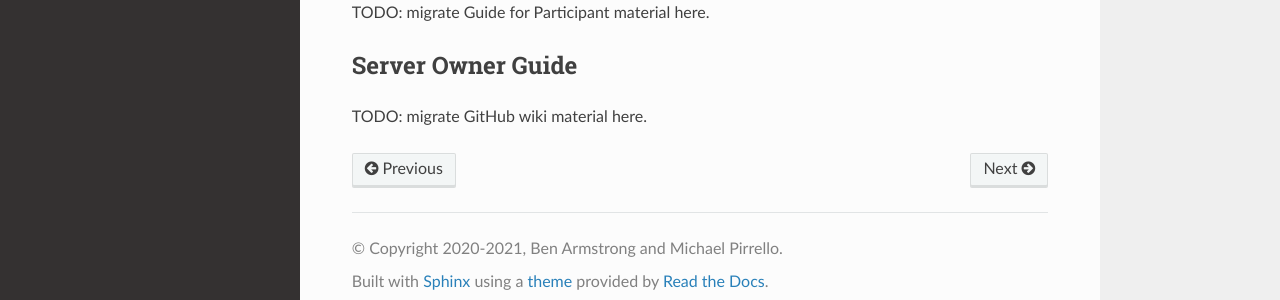
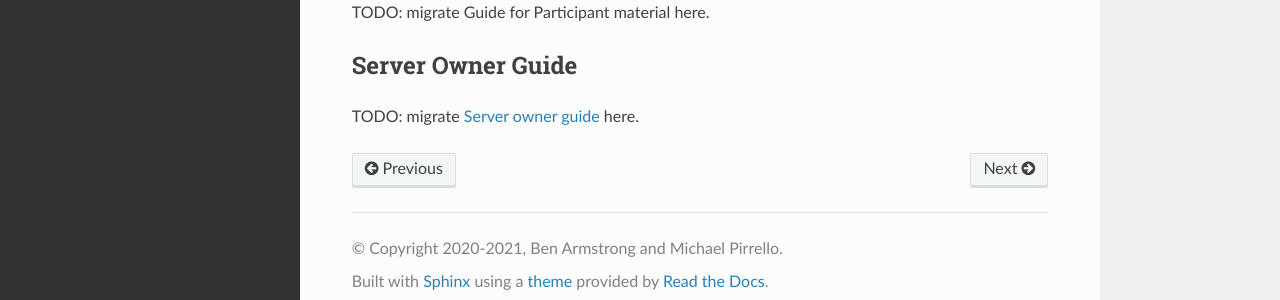
Before and after one commit to dronefly-garden/dronefly-doc, a Sphinx documentation site: the page built from docs/dronefly.rst, in a window 1280 px wide and 1217 px high. Shown: the part 899-1199 px from the top of the window. Built offline with Sphinx 7.4.7 and the Read the Docs theme 2.0.0, drawn with Linux system fonts in a browser that asks for light colours.

Commit message:
Link to server owner guide.

```diff
--- a/docs/dronefly.rst
+++ b/docs/dronefly.rst
@@ -54,4 +54,5 @@ TODO: migrate Guide for Participant material here.
 Server Owner Guide
 ------------------
 
-TODO: migrate GitHub wiki material here.
+TODO: migrate `Server owner guide
+<https://github.com/dronefly-garden/dronefly/wiki/Server-owner-guide>`__ here.
```
